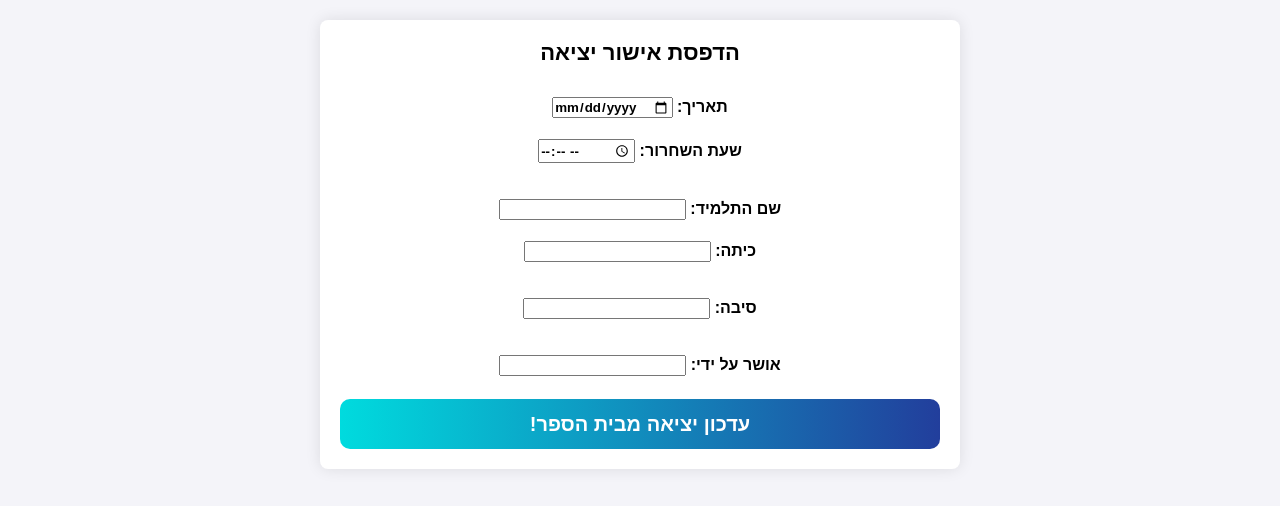
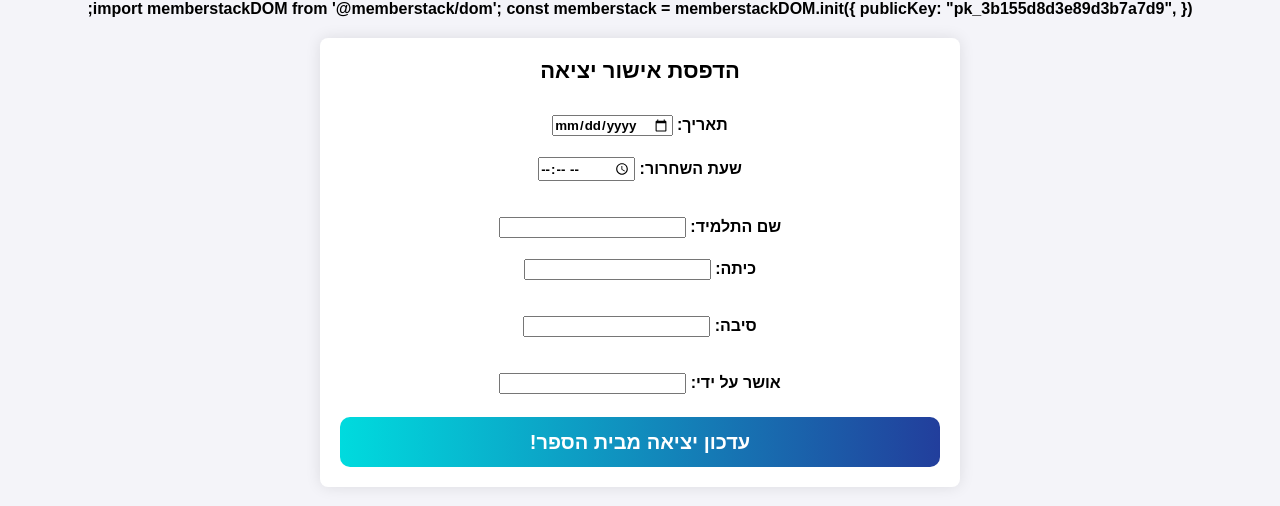
Before and after one commit to ethereak/newpgishonim, a website: page index.html in a window 1280 px wide. Drawn offline with Linux system fonts and the light colour scheme; no server answers; files whose address does not match are found by name.

Commit message:
Update index.html

```diff
--- a/index.html
+++ b/index.html
@@ -1,8 +1,13 @@
 <!DOCTYPE html>
 <html lang="he">
 <head>
+    import memberstackDOM from '@memberstack/dom';
+const memberstack = memberstackDOM.init({
+  publicKey: "pk_3b155d8d3e89d3b7a7d9",
+});
     <script async src="https://pagead2.googlesyndication.com/pagead/js/adsbygoogle.js?client=ca-pub-2272946376430109"
      crossorigin="anonymous"></script>
+
     <meta charset="UTF-8">
     <meta name="viewport" content="width=device-width, initial-scale=1.0">
     <title>מערכת פגישונים</title>
```
